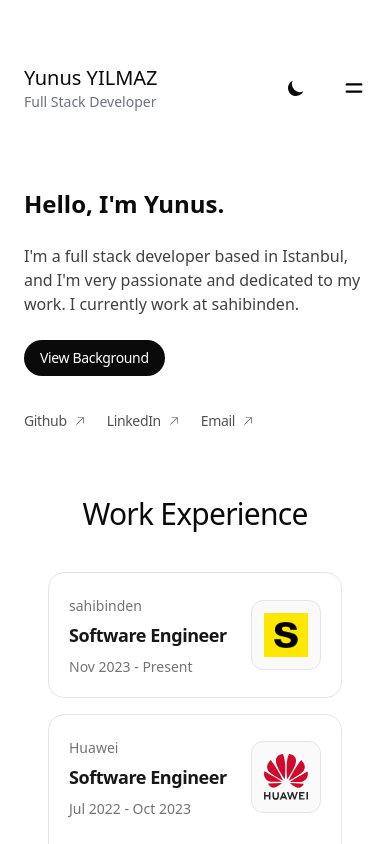
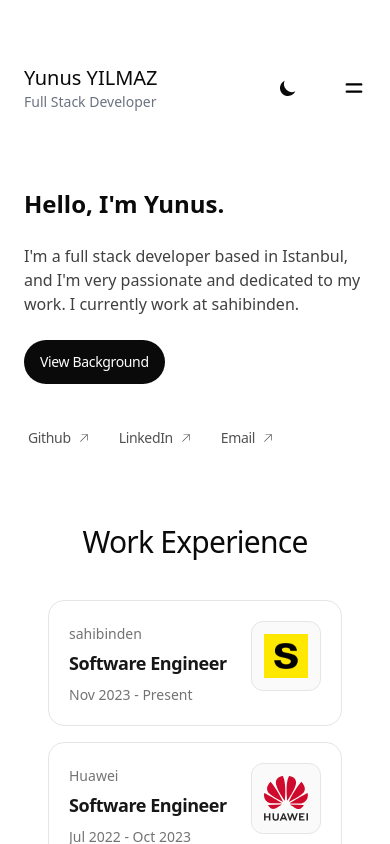
Before and after one commit to yy34/yunusyilmaz.dev, a Next.js app: page / in a window 390 px wide. Shown: the top 844 px of the page. Built offline with nearby package versions, Linux system fonts and the light colour scheme; a web font is replaced by a local one.

Commit message:
Refactor components for improved accessibility and styling; enhance button and layout responsiveness

```diff
--- a/src/components/Button.jsx
+++ b/src/components/Button.jsx
@@ -4,7 +4,7 @@
 const Button = ({ href, className, children, ...props }) => {
   className = clsx(
     className,
-    "inline-flex items-center justify-center rounded-full bg-neutral-950 px-4 py-2 text-sm font-medium tracking-tight text-white transition-colors hover:bg-neutral-800 dark:bg-neutral-50 dark:text-neutral-950 dark:hover:bg-neutral-200"
+    "inline-flex min-h-11 items-center justify-center rounded-full bg-neutral-950 px-4 py-2.5 text-sm font-medium tracking-tight text-white transition-colors hover:bg-neutral-800 focus-visible:outline-none focus-visible:ring-2 focus-visible:ring-neutral-950 focus-visible:ring-offset-2 focus-visible:ring-offset-white dark:bg-neutral-50 dark:text-neutral-950 dark:hover:bg-neutral-200 dark:focus-visible:ring-neutral-50 dark:focus-visible:ring-offset-neutral-950"
   );
 
   let inner = <span>{children}</span>;
--- a/src/components/Experience.jsx
+++ b/src/components/Experience.jsx
@@ -17,7 +17,7 @@
               title={work.total !== undefined ? work.total : "Present"}
             >
               <div className="mx-auto max-w-2xl rounded-2xl border border-neutral-200 bg-white px-5 py-5 dark:border-neutral-800 dark:bg-neutral-950/60 md:px-6 md:py-6">
-                <div className="flex gap-4 items-center justify-between">
+                <div className="flex items-start justify-between gap-3 sm:items-center sm:gap-4">
                   <div>
                     <span className="text-sm text-neutral-500 dark:text-neutral-400 md:text-base">
                       {work.company}
--- a/src/components/ExperienceDetail.jsx
+++ b/src/components/ExperienceDetail.jsx
@@ -15,7 +15,7 @@
           {WorkExperiences.map((work, index) => (
             <GridListItem key={index} title={work.total !== undefined ? work.total : "Present"}>
               <div className="mx-auto max-w-2xl rounded-2xl border border-neutral-200 bg-white px-5 py-5 dark:border-neutral-800 dark:bg-neutral-950/60 md:px-6 md:py-6">
-                <div className="flex items-center justify-between gap-4">
+                <div className="flex items-start justify-between gap-3 sm:items-center sm:gap-4">
                   <div>
                     <span className="text-sm text-neutral-500 dark:text-neutral-400 md:text-base">
                       {work.company}
--- a/src/components/Logo.jsx
+++ b/src/components/Logo.jsx
@@ -12,9 +12,9 @@
     );
   }
   return (
-    <h2 className={clsx("cursor-pointer duration-300", className)} {...props}>
+    <div className={clsx("cursor-pointer duration-300", className)} {...props}>
       {inner}
-    </h2>
+    </div>
   );
 };
 
--- a/src/components/RootLayout.jsx
+++ b/src/components/RootLayout.jsx
@@ -52,7 +52,9 @@
               onClick={onToggle}
               aria-expanded={expanded.toString()}
               aria-controls={panelId}
-              className={clsx("group -m-2.5 rounded-full p-2.5 transition")}
+              className={clsx(
+                "group -m-2.5 rounded-full p-2.5 transition focus-visible:outline-none focus-visible:ring-2 focus-visible:ring-neutral-950 focus-visible:ring-offset-2 focus-visible:ring-offset-white dark:focus-visible:ring-neutral-50 dark:focus-visible:ring-offset-neutral-950"
+              )}
               aria-label="Toggle navigation"
             >
               <Icon
@@ -82,7 +84,7 @@
   return (
     <Link
       href={href}
-      className="group relative isolate text-center hover:opacity-70 bg-bgBlack px-6 py-10 "
+      className="group relative isolate rounded-2xl bg-bgBlack px-6 py-8 text-center text-3xl hover:opacity-70 focus-visible:outline-none focus-visible:ring-2 focus-visible:ring-white focus-visible:ring-offset-2 focus-visible:ring-offset-bgBlack sm:py-10 sm:text-4xl"
     >
       {children}
     </Link>
--- a/src/components/SocialMedia.jsx
+++ b/src/components/SocialMedia.jsx
@@ -21,9 +21,9 @@
             rel="noopener noreferrer"
             aria-label={item.label}
             title={item.label}
-            className="flex h-10 w-10 items-center justify-center rounded-full text-neutral-700 transition-colors hover:bg-neutral-100 hover:text-neutral-950 dark:text-neutral-300 dark:hover:bg-white/10 dark:hover:text-neutral-50"
+            className="flex h-11 w-11 items-center justify-center rounded-full text-neutral-700 transition-colors hover:bg-neutral-100 hover:text-neutral-950 focus-visible:outline-none focus-visible:ring-2 focus-visible:ring-neutral-950 focus-visible:ring-offset-2 focus-visible:ring-offset-white dark:text-neutral-300 dark:hover:bg-white/10 dark:hover:text-neutral-50 dark:focus-visible:ring-neutral-50 dark:focus-visible:ring-offset-neutral-950"
           >
-            <Icon className="h-5 w-5" icon={item.icon} />
+            <Icon className="h-5 w-5" icon={item.icon} aria-hidden="true" />
           </Link>
         </li>
       ))}
--- a/src/components/Socials.jsx
+++ b/src/components/Socials.jsx
@@ -12,10 +12,14 @@
             href={social.href}
             target="_blank"
             rel="noopener noreferrer"
-            className="inline-flex items-center gap-1.5 text-sm font-medium tracking-tight text-neutral-600 transition-colors hover:text-neutral-950 dark:text-neutral-300 dark:hover:text-neutral-50"
+            className="inline-flex min-h-11 items-center gap-1.5 rounded-full px-1 py-2 text-sm font-medium tracking-tight text-neutral-600 transition-colors hover:text-neutral-950 focus-visible:outline-none focus-visible:ring-2 focus-visible:ring-neutral-950 focus-visible:ring-offset-2 focus-visible:ring-offset-white dark:text-neutral-300 dark:hover:text-neutral-50 dark:focus-visible:ring-neutral-50 dark:focus-visible:ring-offset-neutral-950"
           >
             <span>{social.label}</span>
-            <Icon icon="ph:arrow-up-right-light" className="h-3.5 w-3.5" />
+            <Icon
+              icon="ph:arrow-up-right-light"
+              className="h-3.5 w-3.5"
+              aria-hidden="true"
+            />
           </Link>
         </li>
       ))}
--- a/src/components/ThemeSwitch.jsx
+++ b/src/components/ThemeSwitch.jsx
@@ -9,18 +9,25 @@
   useEffect(() => setMounted(true), []);
   return (
     <button
+      type="button"
       onClick={() =>
         setTheme(
           theme === "dark" || resolvedTheme === "dark" ? "light" : "dark"
         )
       }
-      className="switcher group relative h-7 w-7 ml-5 rounded-full before:absolute before:inset-0 before:rounded-full before:bg-transparent before:bg-gradient-to-b md:before:transition-transform md:before:duration-500 md:hover:before:scale-105 md:active:duration-75 md:active:before:scale-95  dark:before:bg-gray-800 lg:flex"
+      aria-label={
+        theme === "dark" || resolvedTheme === "dark"
+          ? "Switch to light theme"
+          : "Switch to dark theme"
+      }
+      className="switcher group relative ml-5 flex h-11 w-11 items-center justify-center rounded-full before:absolute before:inset-0 before:rounded-full before:bg-transparent before:bg-gradient-to-b focus-visible:outline-none focus-visible:ring-2 focus-visible:ring-neutral-950 focus-visible:ring-offset-2 focus-visible:ring-offset-white md:before:transition-transform md:before:duration-500 md:hover:before:scale-105 md:active:duration-75 md:active:before:scale-95 dark:before:bg-gray-800 dark:focus-visible:ring-neutral-50 dark:focus-visible:ring-offset-neutral-950"
     >
       <svg
         xmlns="http://www.w3.org/2000/svg"
         className="transition relative m-auto hidden h-5 w-5 fill-neutral-950 duration-300 md:group-hover:rotate-180 group-hover:fill-sa dark:block dark:fill-gray-300"
         viewBox="0 0 20 20"
         fill="currentColor"
+        aria-hidden="true"
       >
         <path
           fillRule="evenodd"
@@ -33,6 +40,7 @@
         className="transition relative m-auto h-5 w-5 fill-neutral-950 duration-300 md:group-hover:-rotate-90 group-hover:fill-blue-900 dark:hidden"
         viewBox="0 0 20 20"
         fill="currentColor"
+        aria-hidden="true"
       >
         <path d="M17.293 13.293A8 8 0 016.707 2.707a8.001 8.001 0 1010.586 10.586z"></path>
       </svg>
```
